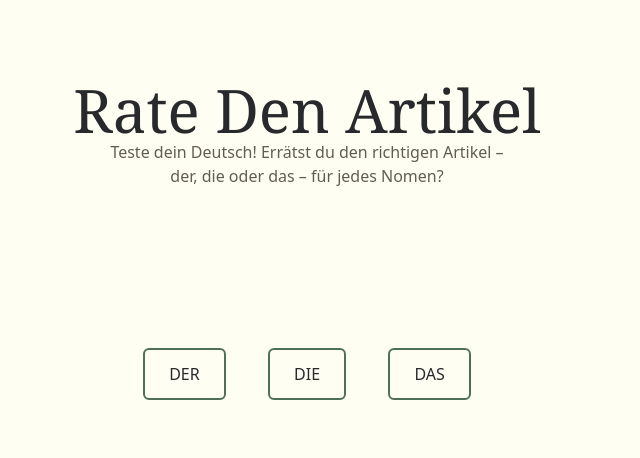
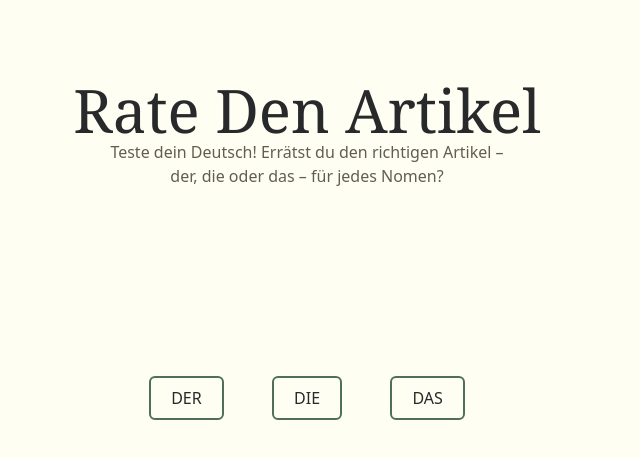
Before and after one commit to nicvlt/rate-den-artikel, a React (Vite) app in the folder frontend/: page / in a window 1280 px wide. Shown: the top 458 px of the page, without its empty margins (0-640 px from the left). Built offline with nearby package versions, Linux system fonts and the light colour scheme; no server answers; a web font is replaced by a local one.

Commit message:
refactor: adjust spacing in Guessing and Button components

```diff
--- a/frontend/src/components/guessing/Guessing.jsx
+++ b/frontend/src/components/guessing/Guessing.jsx
@@ -96,10 +96,10 @@ function Guessing() {
   }
 
   return (
-    <div className='w-3/4 my-4 flex flex-col items-center gap-4'>
+    <div className='w-3/4 my-4 flex flex-col items-center gap-5'>
       <div className='w-full text-center'>
         <div
-          className='font-serif text-5xl w-full underline decoration-2 decoration-transparent hover:decoration-(--color-dark) hover:cursor-pointer transition-all duration-300 ease-in text-center'
+          className='font-serif text-5xl w-full my-3 underline decoration-2 decoration-transparent hover:decoration-(--color-dark) hover:cursor-pointer transition-all duration-300 ease-in text-center'
           onClick={openDefinition}
         >
           {word}
--- a/frontend/src/ui/Button/Button.jsx
+++ b/frontend/src/ui/Button/Button.jsx
@@ -2,7 +2,7 @@ import React, { useState } from 'react'
 
 function Button({ label, onClick, status = null, disabled = false }) {
   const baseClasses =
-    'rounded-md border-2 px-6 py-3 text-base font-(--color-light) font-sans cursor-pointer transition-all duration-100 active:scale-[0.98] disabled:cursor-not-allowed disabled:pointer-events-none'
+    'rounded-md border-2 px-5 py-2 text-base font-(--color-light) font-sans cursor-pointer transition-all duration-100 active:scale-[0.98] disabled:cursor-not-allowed disabled:pointer-events-none'
 
   const getStatusClasses = () => {
     switch (status) {
```
